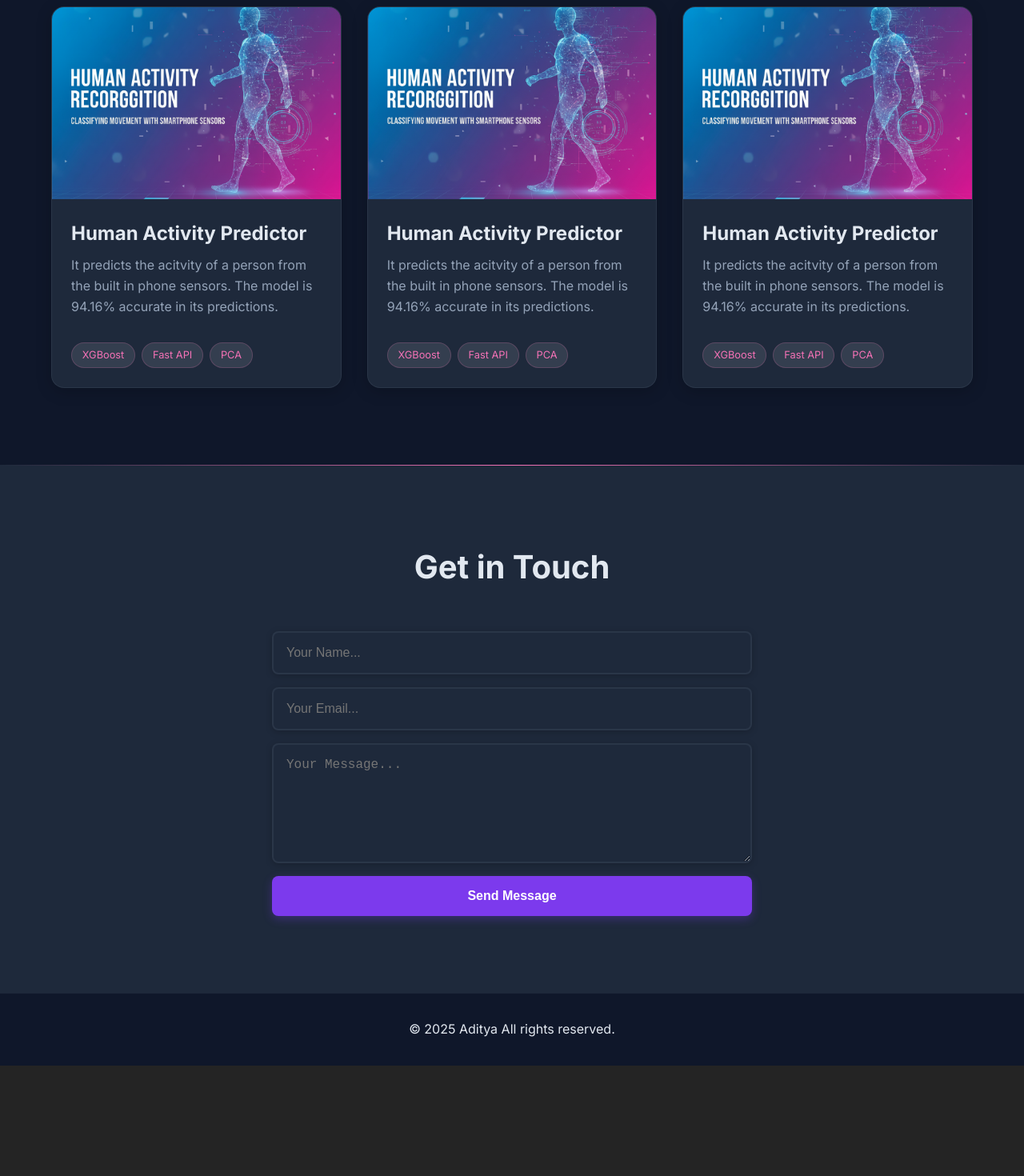
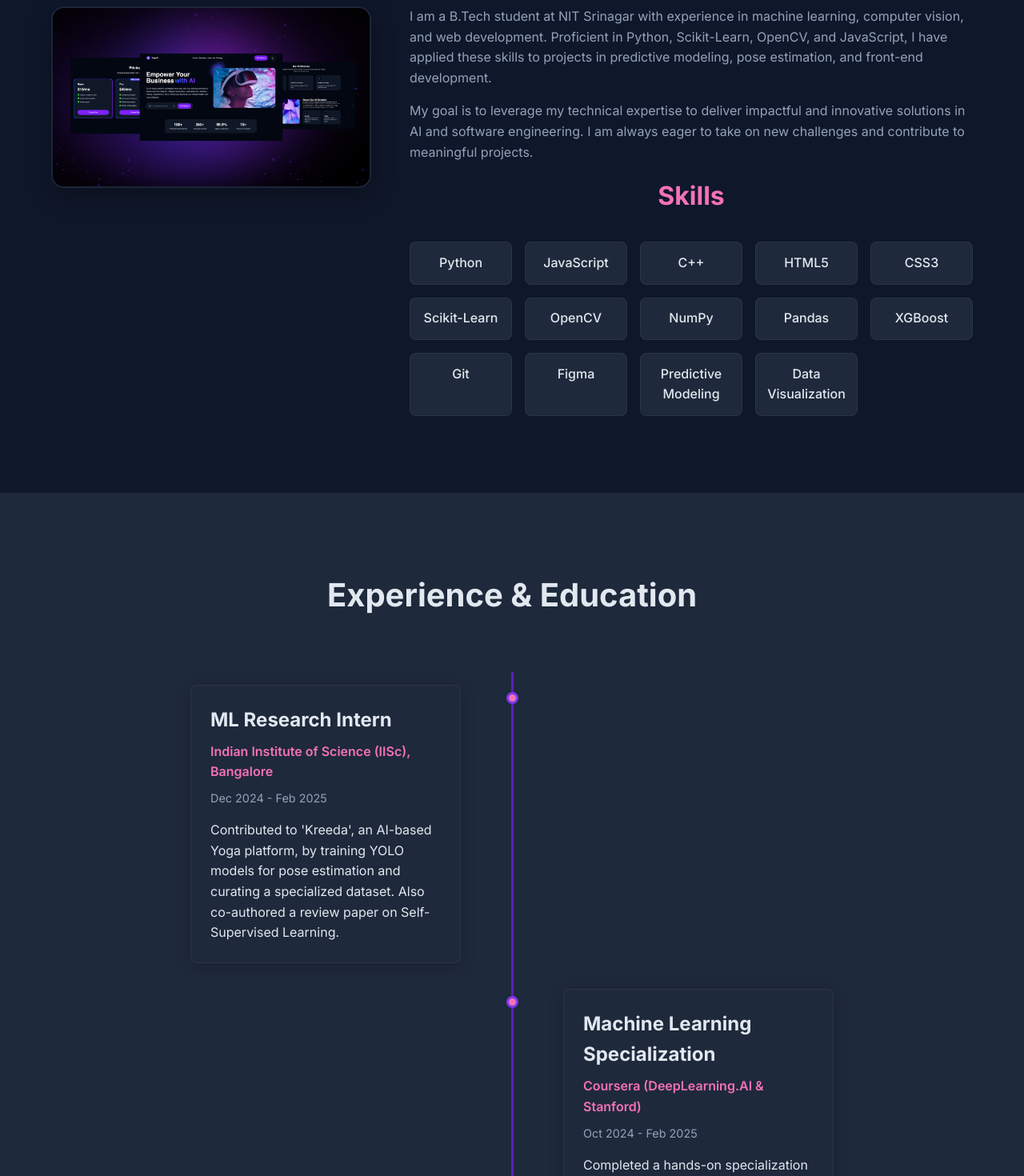
Before and after one commit to solar-node/Portfolio-react, a React (Vite) app: page / in a window 1280 px wide. Shown: the part 1000-2470 px from the top of the page at 80% size. Before the commit the page ends 2332 px from the top, so only its background shows below. Built offline with nearby package versions, Linux system fonts and the light colour scheme; no server answers.

Commit message:
added about me and experience section

```diff
--- a/src/App.css
+++ b/src/App.css
@@ -121,7 +121,7 @@ body{
     width: 100%;
     flex-direction: column;
     gap: 1.5rem;
-    background: rgba(15, 23, 42, 0.871); /* semi-transparent */
+    background: rgba(15, 23, 42, 0.766); /* semi-transparent */
     padding: 2rem;
     transition: transform 0.4s ease;
     backdrop-filter: blur(12px);       /* blur effect */
@@ -595,3 +595,199 @@ body{
   color: var(--text-color);
   border-top: 1px solid var(--card-border);
 }
+
+
+/* --- About Section --- */
+.about {
+  padding: 6rem 5%;
+  background: var(--background);
+}
+
+.about h2 {
+  text-align: center;
+  font-size: 2.5rem;
+  margin-bottom: 3rem;
+}
+
+.about-container {
+  display: flex;
+  align-items: flex-start;
+  gap: 3rem;
+  max-width: 1200px;
+  margin: 0 auto;
+}
+
+.about-image-container {
+  flex: 1;
+  max-width: 400px;
+}
+
+.about-image {
+  width: 100%;
+  border-radius: 1rem;
+  border: 2px solid var(--card-border);
+  box-shadow: 0 10px 30px rgba(0, 0, 0, 0.3);
+}
+
+.about-content {
+  flex: 1.5;
+}
+
+.about-content h3 {
+  font-size: 2rem;
+  color: var(--accent-color);
+  margin-bottom: 1rem;
+  text-align: center;
+}
+
+.about-content p {
+  margin-bottom: 1rem;
+  color: var(--light-text);
+}
+
+.skills-grid {
+  display: grid;
+  grid-template-columns: repeat(auto-fill, minmax(120px, 1fr));
+  gap: 1rem;
+  margin-top: 2rem;
+}
+
+.skill-item {
+  background: var(--section-bg);
+  padding: 0.8rem;
+  border-radius: 0.5rem;
+  text-align: center;
+  font-weight: 500;
+  border: 1px solid var(--card-border);
+  transition: all 0.3s ease;
+}
+
+.skill-item:hover {
+  transform: translateY(-5px);
+  color: var(--accent-color);
+  border-color: var(--accent-color);
+}
+
+/* --- Experience Section --- */
+.experience {
+  padding: 6rem 5%;
+  background-color: var(--section-bg);
+}
+
+.experience h2 {
+  text-align: center;
+  font-size: 2.5rem;
+  margin-bottom: 4rem;
+}
+
+.timeline {
+  position: relative;
+  max-width: 900px;
+  margin: 0 auto;
+}
+
+/* The vertical line */
+.timeline::after {
+  content: '';
+  position: absolute;
+  width: 3px;
+  background-color: var(--primary-dark);
+  top: 0;
+  bottom: 0;
+  left: 50%;
+  margin-left: -1.5px;
+}
+
+.timeline-item {
+  padding: 1rem 3rem;
+  position: relative;
+  width: 50%;
+}
+
+/* The circle on the timeline */
+.timeline-dot {
+  content: '';
+  position: absolute;
+  width: 15px;
+  height: 15px;
+  right: -8px;
+  background-color: var(--accent-color);
+  border: 3px solid var(--primary-color);
+  top: 25px;
+  border-radius: 50%;
+  z-index: 1;
+}
+
+/* Position items to the left */
+.timeline-item:nth-child(odd) {
+  left: 0;
+  padding-right: 4rem;
+}
+
+/* Position items to the right and add the dot */
+.timeline-item:nth-child(even) {
+  left: 50%;
+  padding-left: 4rem;
+}
+
+.timeline-item:nth-child(even) .timeline-dot {
+  left: -7px;
+}
+
+.timeline-content {
+  padding: 1.5rem;
+  background-color: var(--card-bg);
+  border-radius: 0.5rem;
+  border: 1px solid var(--card-border);
+  box-shadow: 0 4px 20px rgba(0, 0, 0, 0.2);
+}
+
+.timeline-content h3 {
+  font-size: 1.5rem;
+  color: var(--text-color);
+}
+
+.timeline-company {
+  color: var(--accent-color);
+  font-weight: 600;
+  margin: 0.5rem 0;
+}
+
+.timeline-date {
+  color: var(--light-text);
+  font-size: 0.9rem;
+  margin-bottom: 1rem;
+}
+
+/* --- Responsive Media Queries for New Sections --- */
+@media (max-width: 768px) {
+  .about-container {
+    flex-direction: column;
+    align-items: center;
+    text-align: center;
+  }
+
+  .skills-grid {
+    grid-template-columns: repeat(auto-fill, minmax(100px, 1fr));
+  }
+
+  .timeline::after {
+    left: 20px;
+  }
+
+  .timeline-item {
+    width: 100%;
+    padding-left: 50px;
+    padding-right: 1rem;
+  }
+
+  .timeline-item:nth-child(odd),
+  .timeline-item:nth-child(even) {
+    left: 0;
+    text-align: left;
+  }
+
+  .timeline-dot {
+    left: 13px;
+  }
+}
--- a/src/App.jsx
+++ b/src/App.jsx
@@ -3,6 +3,8 @@ import {Navbar} from './components/Navbar'
 import {Hero} from './components/Hero'
 import {Projects} from './components/Projects'
 import {Contact} from './components/Contact'
+import { About } from './components/About';
+import { Experience } from './components/Experience';
 import { useEffect, useState } from 'react'
 import emailjs from "@emailjs/browser";
 import {motion} from 'framer-motion';
@@ -20,6 +22,8 @@ function App() {
       <Navbar/>
 
       <Hero/>
+      <About/>
+      <Experience/>
 
       <Projects/>
 
--- /dev/null
+++ b/src/components/About.jsx
@@ -0,0 +1,63 @@
+import { motion } from "framer-motion";
+
+// Variants for fade-in animation
+const fadeIn = {
+  initial: { opacity: 0, y: 50 },
+  whileInView: { opacity: 1, y: 0 },
+  viewport: { once: true },
+  transition: { duration: 0.6, ease: "easeOut" },
+};
+
+// Variants for staggering children animations
+const staggerContainer = {
+  whileInView: {
+    transition: {
+      staggerChildren: 0.1,
+    },
+  },
+};
+
+export const About = () => {
+  const skills = [
+    "Python", "JavaScript", "C++", "HTML5", "CSS3", "Scikit-Learn",
+    "OpenCV", "NumPy", "Pandas", "XGBoost", "Git",
+    "Figma", "Predictive Modeling", "Data Visualization"
+  ];
+
+  return (
+    <motion.section
+      id="about"
+      className="about"
+      initial="initial"
+      whileInView="whileInView"
+      viewport={{ once: true }}
+    >
+      <motion.h2 variants={fadeIn}>About Me</motion.h2>
+      <div className="about-container">
+        <motion.div className="about-image-container" variants={fadeIn}>
+          {/* Replace with a real image of yourself in the public folder */}
+          <img src="public/Assets/ai-saas.png" alt="Aditya" className="about-image" />
+        </motion.div>
+        <motion.div className="about-content" variants={fadeIn}>
+          <p>
+            I am a B.Tech student at NIT Srinagar with experience in machine learning, computer vision, and web development. Proficient in Python, Scikit-Learn, OpenCV, and JavaScript, I have applied these skills to projects in predictive modeling, pose estimation, and front-end development.
+        </p>
+          <p>
+           My goal is to leverage my technical expertise to deliver impactful and innovative solutions in AI and software engineering.  I am always eager to take on new challenges and contribute to meaningful projects.
+          </p>
+          <h3>Skills</h3>
+          <motion.div
+            className="skills-grid"
+            variants={staggerContainer}
+          >
+            {skills.map((skill, index) => (
+              <motion.div key={index} className="skill-item" variants={fadeIn}>
+                {skill}
+              </motion.div>
+            ))}
+          </motion.div>
+        </motion.div>
+      </div>
+    </motion.section>
+  );
+};
--- /dev/null
+++ b/src/components/Experience.jsx
@@ -0,0 +1,57 @@
+import { motion } from "framer-motion";
+
+const timelineData = [
+  {
+    role: "ML Research Intern",
+    company: "Indian Institute of Science (IISc), Bangalore ",
+    date: "Dec 2024 - Feb 2025",
+    description: " Contributed to 'Kreeda', an AI-based Yoga platform, by training YOLO models for pose estimation and curating a specialized dataset. Also co-authored a review paper on Self-Supervised Learning.",
+  },
+  {
+    role: "Machine Learning Specialization",
+    company: " Coursera (DeepLearning.AI & Stanford)",
+    date: " Oct 2024 - Feb 2025",
+    description: "Completed a hands-on specialization covering supervised, unsupervised, and reinforcement learning. Built and evaluated models using NumPy and Scikit-learn.",
+  },
+  {
+    role: "B.Tech ",
+    company: "National Institute of Technology, Srinagar ",
+    date: "2023 - 2027",
+    description: "Pursuing a comprehensive engineering curriculum, currently maintaining a 7.7 CGPA while developing a strong foundation in Machine Learning and problem-solving. ",
+  },
+];
+
+export const Experience = () => {
+  return (
+    <motion.section
+      id="experience"
+      className="experience"
+      initial={{ opacity: 0 }}
+      whileInView={{ opacity: 1 }}
+      viewport={{ once: true }}
+      transition={{ duration: 0.6 }}
+    >
+      <h2>Experience & Education</h2>
+      <div className="timeline">
+        {timelineData.map((item, index) => (
+          <motion.div
+            key={index}
+            className="timeline-item"
+            initial={{ opacity: 0, y: 50 }}
+            whileInView={{ opacity: 1, y: 0 }}
+            viewport={{ once: true }}
+            transition={{ duration: 0.5, delay: index * 0.2 }}
+          >
+            <div className="timeline-dot"></div>
+            <div className="timeline-content">
+              <h3>{item.role}</h3>
+              <p className="timeline-company">{item.company}</p>
+              <p className="timeline-date">{item.date}</p>
+              <p>{item.description}</p>
+            </div>
+          </motion.div>
+        ))}
+      </div>
+    </motion.section>
+  );
+};
```
